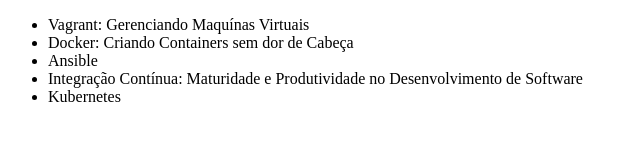
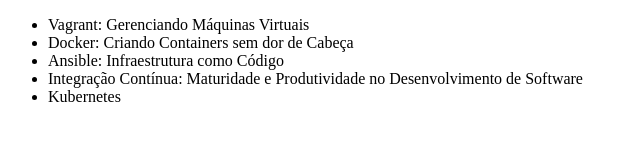
Before and after one commit to lhpagotto/Aula-Alura, a plain HTML site: page Index.html in a window 1280 px wide. Shown: the whole page, without its empty margins (0-640 px from the left). Drawn offline with Linux system fonts and the light colour scheme.

Commit message:
Mudando o nome do curso de Ansible

```diff
--- a/Index.html
+++ b/Index.html
@@ -6,9 +6,9 @@
 </head>
 <body>
     <ul>
-        <li>Vagrant: Gerenciando Maquínas Virtuais</li>
+        <li>Vagrant: Gerenciando Máquinas Virtuais</li>
         <li>Docker: Criando Containers sem dor de Cabeça</li>
-        <li>Ansible</li>
+        <li>Ansible: Infraestrutura como Código</li>
         <li>Integração Contínua: Maturidade e Produtividade no Desenvolvimento de Software</li>
         <li>Kubernetes</li>
     </ul>
```
